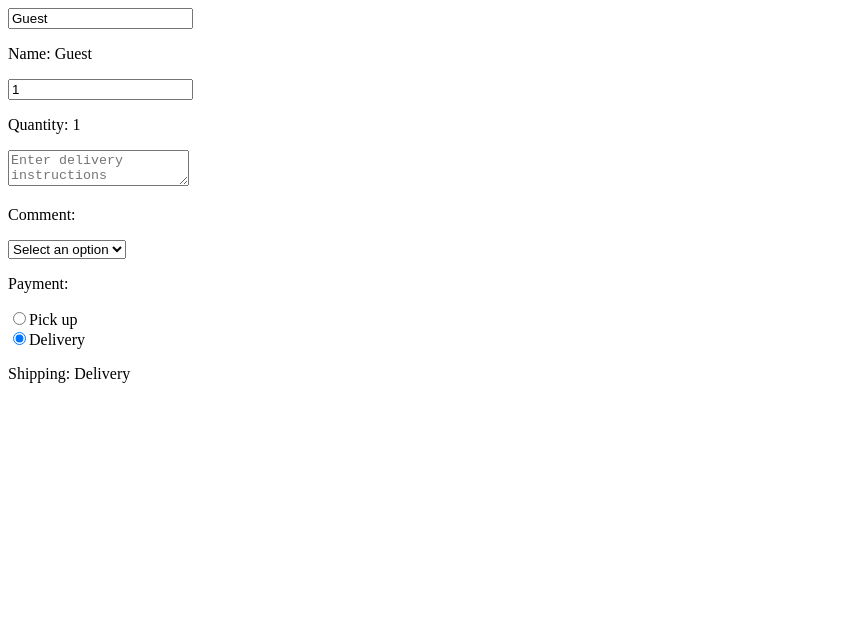
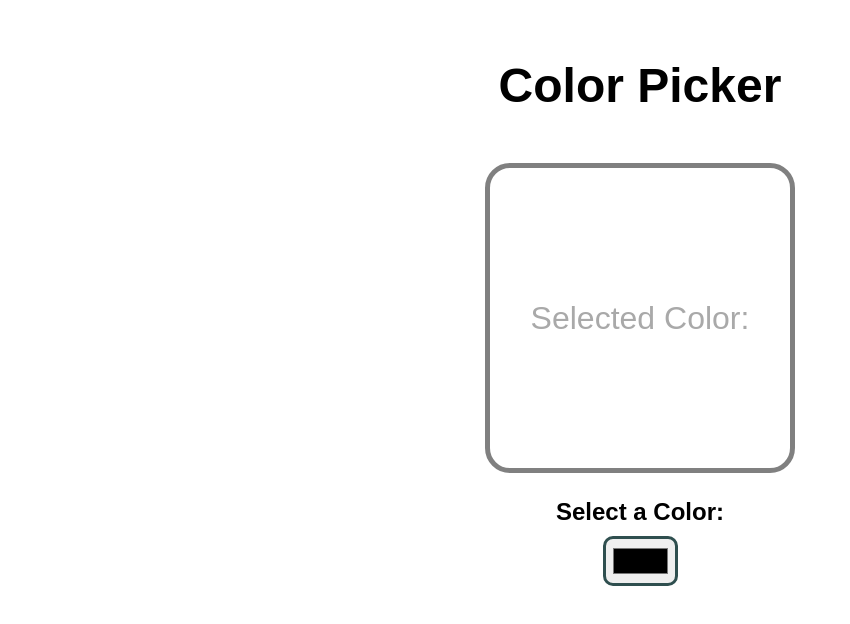
Before and after one commit to Kanamija/my-react-app, a React (Vite) app: page / in a window 1280 px wide. Shown: the top 624 px of the page, without its empty margins (0-850 px from the left). Built offline with nearby package versions, Linux system fonts and the light colour scheme.

Commit message:
Created a ColorPicker component and explored using built in HTML input types. There are a lot!

```diff
--- a/src/App.jsx
+++ b/src/App.jsx
@@ -1,8 +1,8 @@
-import MyComponent from "./MyComponent";
+import ColorPicker from "./ColorPicker.jsx";
 
 function App() {
 
-  return (<MyComponent />);
+  return (<ColorPicker />);
 
 }
 
--- /dev/null
+++ b/src/ColorPicker.jsx
@@ -0,0 +1,21 @@
+import {useState} from 'react';
+
+function ColorPicker() {
+
+        const [color, setColor] = useState("")
+
+        function handleColorChange(event) {
+            setColor(event.target.value);
+        }
+
+    return( <div className="color-picker-container">
+        <h1>Color Picker</h1>
+        <div className="color-display" style={{backgroundColor: color}}>
+            <p>Selected Color: {color}</p>
+        </div>
+        <label>Select a Color:</label>
+        <input type="color" value={color} onChange={handleColorChange}/>
+    </div>);
+}
+
+export default ColorPicker
--- a/src/MyComponent.jsx
+++ /dev/null
@@ -1,64 +0,0 @@
-import {useState} from 'react';
-
-function MyComponent() {
-    const [name, setName] = useState("Guest")
-    const [quantity, setQuantity] = useState("1")
-    const [comment, setComment] = useState("")
-    const [payment, setPayment] = useState("")
-    const [shipping, setShipping] = useState("Delivery")
-
-function handleNameChange(event) {
-    setName(event.target.value);
-}
-
-function handleQuantityChange(event) {
-    setQuantity(event.target.value);
-}
-
-function handleCommentChange(event) {
-    setComment(event.target.value);
-}
-
-function handlePaymentChange(event) {
-    setPayment(event.target.value);
-}
-
-function handleShippingChange(event) {
-    setShipping(event.target.value);
-}
-
-    return (<div>
-        <input value={name} onChange={handleNameChange}/>
-        <p>Name: {name}</p>
-
-        <input value={quantity} onChange={handleQuantityChange} type="number"/>
-        <p>Quantity: {quantity}</p>
-
-        <textarea value={comment} onChange={handleCommentChange} placeholder="Enter delivery instructions"/>
-        <p>Comment: {comment}</p>
-
-        <select value={payment} onChange={handlePaymentChange}>
-            <option value="">Select an option</option>
-            <option value="Visa">Visa</option>
-            <option value="Mastercard">Mastercard</option>
-            <option value="Gift Card">Gift Card</option>
-        </select>
-        <p>Payment: {payment}</p>
-
-        <label>
-            <input type="radio" value="Pick up"
-                checked={shipping === "Pick up"}
-                onChange={handleShippingChange}/>
-            Pick up
-        </label><br/>
-        <label>
-               <input type="radio" value="Delivery"
-                checked={shipping === "Delivery"}
-                onChange={handleShippingChange}/>
-            Delivery
-        </label>
-        <p>Shipping: {shipping}</p>
-    </div>)
-}
-
-export default MyComponent
--- a/src/index.css
+++ b/src/index.css
@@ -1,27 +1,41 @@
-.counter-container{
-    text-align: center;
-    font-family: Arial, sans-serif;
+body{
+    font-family: Arial, Helvetica, sans-serif;
 }
 
-.count-display{
-    font-size: 10em;
-    margin-top: 0;
-    margin-bottom: 50px;
+.color-picker-container{
+    display: flex;
+    flex-direction: column;
+    align-items: center;
 }
-
-.counter-button{
-    width: 150px;
+h1{
+    margin: 50px;
+    font-size: 3rem;
+}
+.color-display{
+    width: 300px;
+    height: 300px;
+    display: flex;
+    justify-content: center;
+    align-items: center;
+    border: 5px solid grey;
+    border-radius: 25px;
+    margin-bottom: 25px;
+    transition: 0.25s ease;
+}
+.color-display p{
+    color: darkgrey;
+    font-size: 2rem;
+    text-align: center;
+}
+label{
+    font-size: 1.5rem;
+    font-weight: bold;
+    margin-bottom: 10px;
+}
+input[type="color"]{
+    width: 75px;
     height: 50px;
-    font-size: 1.5em;
-    font-weight: bold;
-    margin: 0px 5px;
-    background-color: aquamarine;
-    color: white;
-    border: none;
-    border-radius: 5px;
-    cursor: pointer;
+    padding: 5px;
+    border-radius: 10px;
+    border: 3px solid darkslategrey;
 }
-
-.counter-button:hover{
-    background-color: rgb(19, 135, 135);
-}
```
Also changed, not shown: src/Counter.jsx (deleted, +0 -27 lines).
